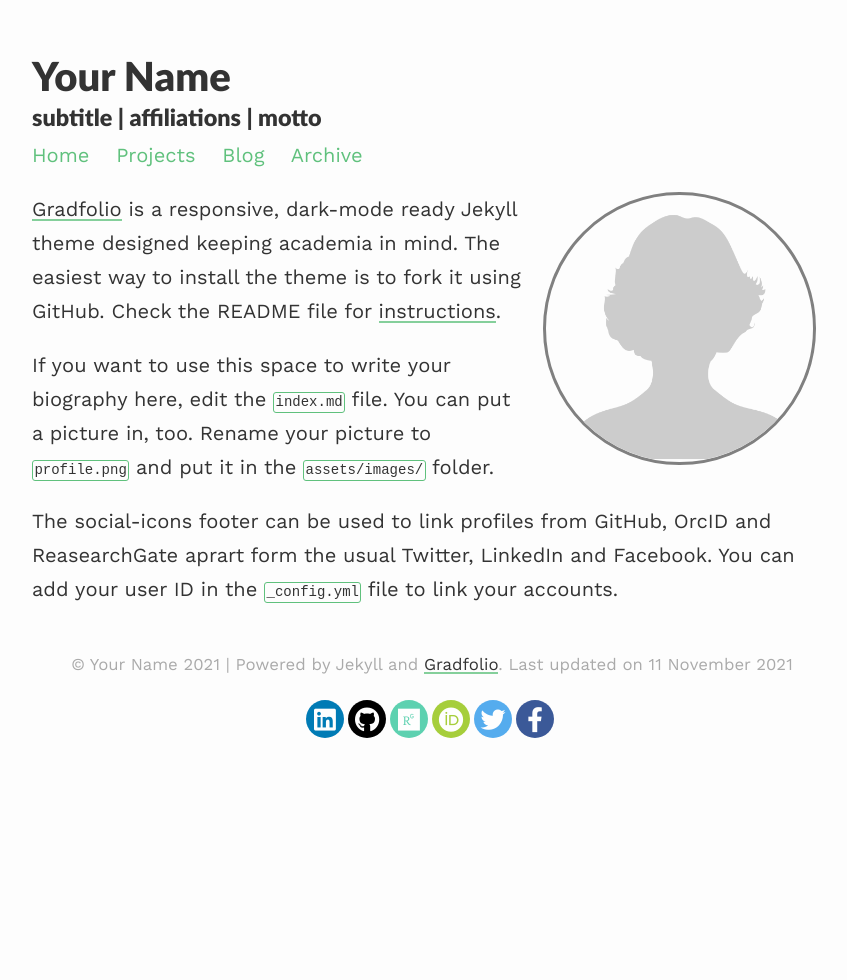
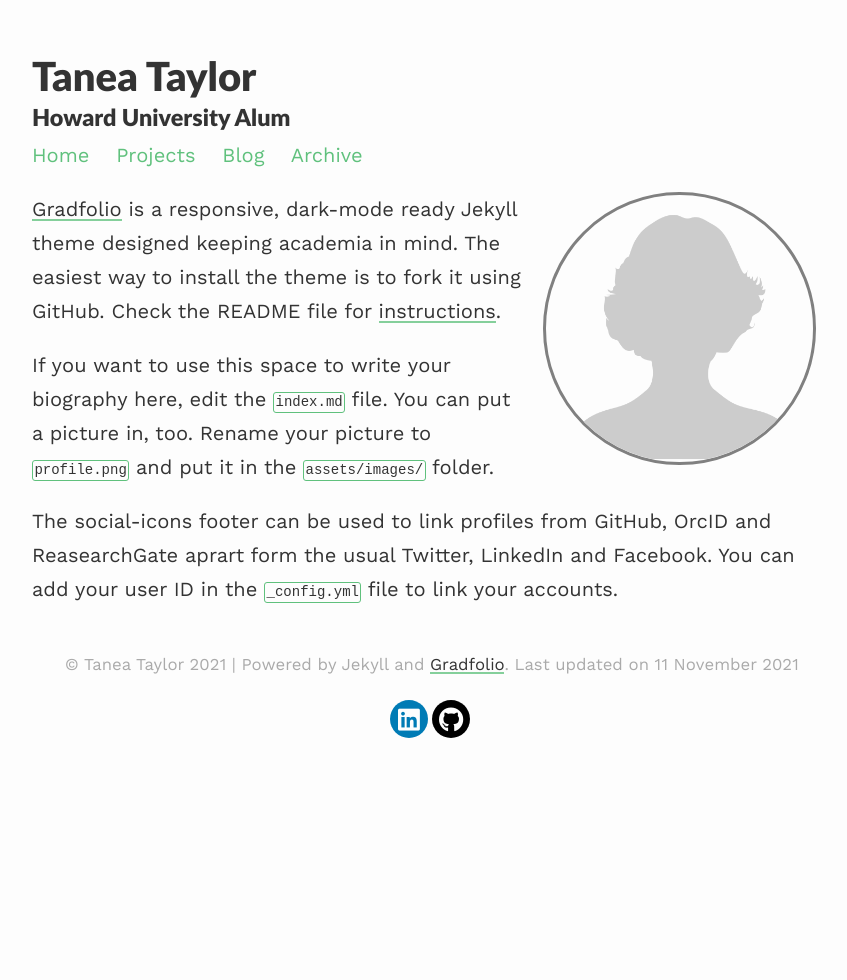
Before and after one commit to jitinnair1/gradfolio, a Jekyll site: the page built from index.md, in a window 1280 px wide. Shown: the whole page, without its empty margins (208-1055 px from the left). Built offline with Jekyll 4.4.1, drawn with Linux system fonts in a browser that asks for light colours; nearby versions of some CDN libraries.

Commit message:
Update _config.yml

```diff
--- a/_config.yml
+++ b/_config.yml
@@ -1,7 +1,7 @@
 ### your site title here
 
-title: Your Name
-description: subtitle | affiliations | motto
+title: Tanea Taylor
+description: Howard University Alum
 
 baseurl: "" #name of GitHub repository
 url: "https://ttayloraspm.github.io" #custom url to be used instead of GitHub repository
@@ -17,12 +17,12 @@
 paginate_path: /blog/page:num/
 
 # Social media links in footer
-facebook: "#"
-twitter: "#"
-linkedin: "#"
-github: "#"
-researchgate: "#"
-orcid: "#"
+#facebook: "#"
+#twitter: "#"
+linkedin: "tanea-taylor-aa8960149/"
+#github: "#"
+#researchgate: "#"
+#orcid: "#"
 
 highlighter: rouge
 markdown: kramdown
```
